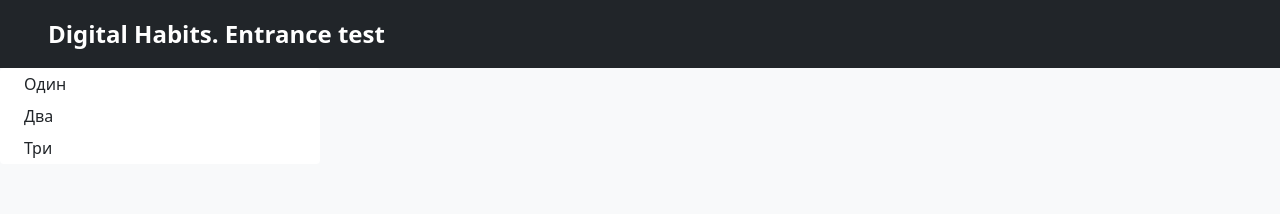
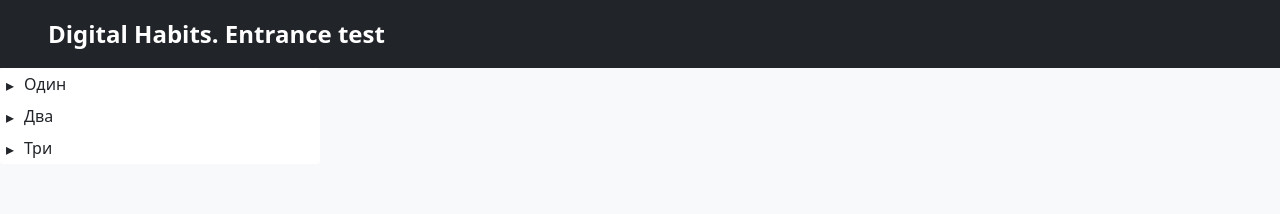
Before and after one commit to Handsome1337/dhabits-test, a React (Create React App) app: page / in a window 1280 px wide. Shown: the top 214 px of the page. Built offline with nearby package versions, Linux system fonts and the light colour scheme.

Commit message:
Добавляет возможность вложения списка в список

```diff
--- a/src/components/App/App.js
+++ b/src/components/App/App.js
@@ -1,12 +1,47 @@
 import Header from '../Header/Header';
 import FolderList from '../FolderList/FolderList';
+
+const mockData = [
+  {
+    id: 1,
+    text: 'Один',
+    children: []
+  },
+  {
+    id: 2,
+    text: 'Два'
+  },
+  {
+    id: 3,
+    text: 'Три',
+    children: [
+      {
+        id: 4,
+        text: 'Четыре'
+      },
+      {
+        id: 5,
+        text: 'Пять',
+        children: [
+          {
+            id: 6,
+            text: 'Шесть'
+          },
+
+        ]
+      },
+    ]
+  },
+];
 
 function App() {
   return (
     <>
       <Header />
       <main>
-        <FolderList />
+        <div className="w-25">
+          <FolderList data={mockData} />
+        </div>
       </main>
     </>
   );
--- a/src/components/FolderItem/FolderItem.js
+++ b/src/components/FolderItem/FolderItem.js
@@ -1,6 +1,21 @@
-function FolderItem({text}) {
+import {useState} from 'react';
+
+function FolderItem({item, children}) {
+  const [isActive, setIsActive] = useState(false);
+
   return (
-    <li className="list-group-item border-0 p-1 ps-4">{text}</li>
+    <>
+      <li className="list-group-item border-0 p-1 ps-4">
+        <button
+          className={`marker${isActive ? ' marker--active' : ''} btn position-absolute p-0`}
+          onClick={() => setIsActive((state) => !state)}
+        >
+          ▸
+        </button>
+        {item.text}
+        {isActive && children}
+      </li>
+    </>
   );
 }
 
--- a/src/components/FolderList/FolderList.js
+++ b/src/components/FolderList/FolderList.js
@@ -1,10 +1,18 @@
 import FolderItem from '../FolderItem/FolderItem';
 
-function FolderList() {
+function FolderList({data}) {
+  if (!data) {
+    return null;
+  }
+
   return (
-    <ul className="list-group w-25">
+    <ul className="list-group">
       {
-        ['Один', 'Два', 'Три'].map((it) => <FolderItem key={it} text={it} />)
+        data.map((it) => (
+          <FolderItem key={it.id} item={it}>
+            <FolderList data={it.children} />
+          </FolderItem>
+        ))
       }
     </ul>
   );
--- /dev/null
+++ b/src/index.css
@@ -0,0 +1,12 @@
+.marker {
+  left: 5px;
+  transition: transform 0.2s;
+}
+
+.marker--active {
+  transform: rotate(90deg);
+}
+
+.marker:focus {
+  box-shadow: none;
+}
--- a/src/index.js
+++ b/src/index.js
@@ -1,6 +1,7 @@
 import React from 'react';
 import ReactDOM from 'react-dom';
 import App from './components/App/App';
+import './index.css';
 
 ReactDOM.render(
   <React.StrictMode>
```
